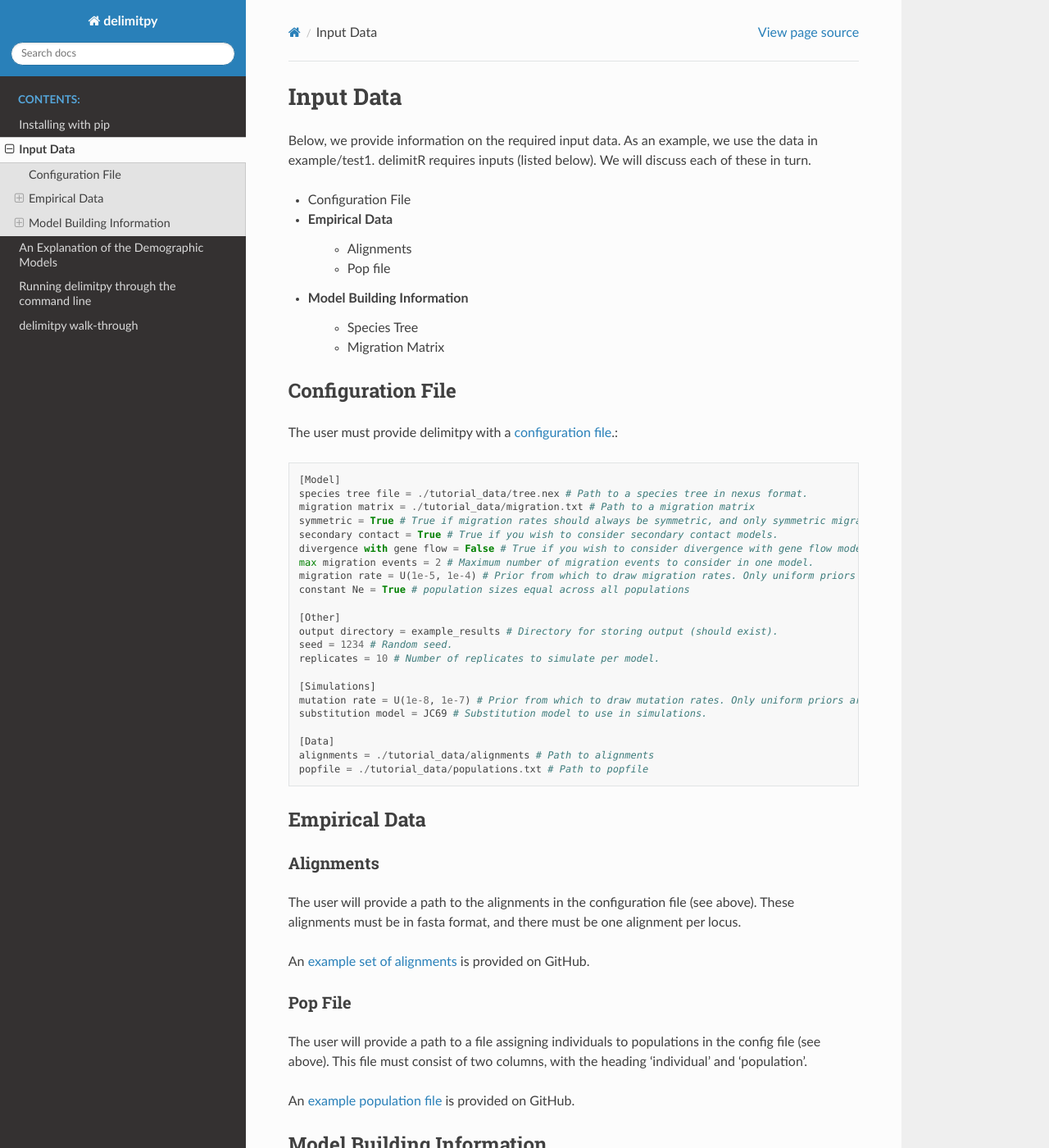
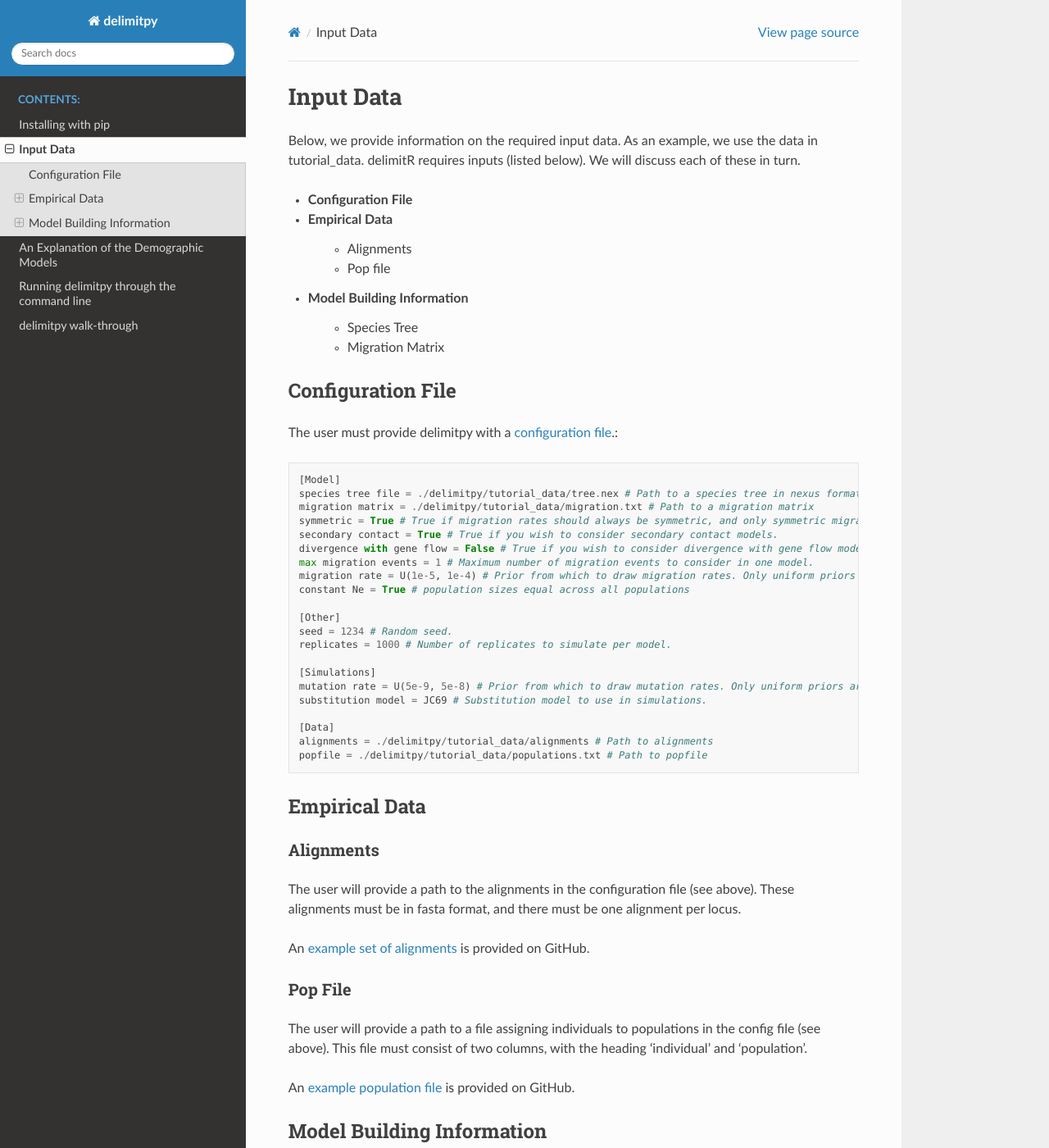
Before and after one commit to SmithLabBio/popai, a Sphinx documentation site: the page built from docs/usage/parsinginput.rst, in a window 1280 px wide and 1400 px high. Shown: the whole window at 82% size. Built offline with Sphinx 7.4.7 and the Read the Docs theme 2.0.0, drawn with Linux system fonts in a browser that asks for light colours; some of the changed text lies outside the part shown.

Commit message:
Update parsinginput.rst

```diff
--- a/docs/usage/parsinginput.rst
+++ b/docs/usage/parsinginput.rst
@@ -2,9 +2,9 @@
 Input Data
 ##############################
 
-Below, we provide information on the required input data. As an example, we use the data in example/test1. delimitR requires inputs (listed below). We will discuss each of these in turn.
+Below, we provide information on the required input data. As an example, we use the data in tutorial_data. delimitR requires inputs (listed below). We will discuss each of these in turn.
 
-* Configuration File
+* **Configuration File**
 * Empirical Data
     * Alignments
     * Pop file
@@ -20,27 +20,26 @@ The user must provide delimitpy with a `configuration file <https://github.com/S
 
 
     [Model]
-    species tree file = ./tutorial_data/tree.nex # Path to a species tree in nexus format.
-    migration matrix = ./tutorial_data/migration.txt # Path to a migration matrix
+    species tree file = ./delimitpy/tutorial_data/tree.nex # Path to a species tree in nexus format.
+    migration matrix = ./delimitpy/tutorial_data/migration.txt # Path to a migration matrix
     symmetric = True # True if migration rates should always be symmetric, and only symmetric migration events should be included.
     secondary contact = True # True if you wish to consider secondary contact models.
     divergence with gene flow = False # True if you wish to consider divergence with gene flow models.
-    max migration events = 2 # Maximum number of migration events to consider in one model.
+    max migration events = 1 # Maximum number of migration events to consider in one model.
     migration rate = U(1e-5, 1e-4) # Prior from which to draw migration rates. Only uniform priors are supported at present.
     constant Ne = True # population sizes equal across all populations
 
     [Other]
-    output directory = example_results # Directory for storing output (should exist).
     seed = 1234 # Random seed.
-    replicates = 10 # Number of replicates to simulate per model.
+    replicates = 1000 # Number of replicates to simulate per model.
 
     [Simulations]
-    mutation rate = U(1e-8, 1e-7) # Prior from which to draw mutation rates. Only uniform priors are supported at present.
+    mutation rate = U(5e-9, 5e-8) # Prior from which to draw mutation rates. Only uniform priors are supported at present.
     substitution model = JC69 # Substitution model to use in simulations.
 
     [Data]
-    alignments = ./tutorial_data/alignments # Path to alignments
-    popfile = ./tutorial_data/populations.txt # Path to popfile
+    alignments = ./delimitpy/tutorial_data/alignments # Path to alignments
+    popfile = ./delimitpy/tutorial_data/populations.txt # Path to popfile
 
 ========================================
 Empirical Data
```
Also changed, not shown: other parts of docs/usage/parsinginput.rst (+5 -5 lines).
